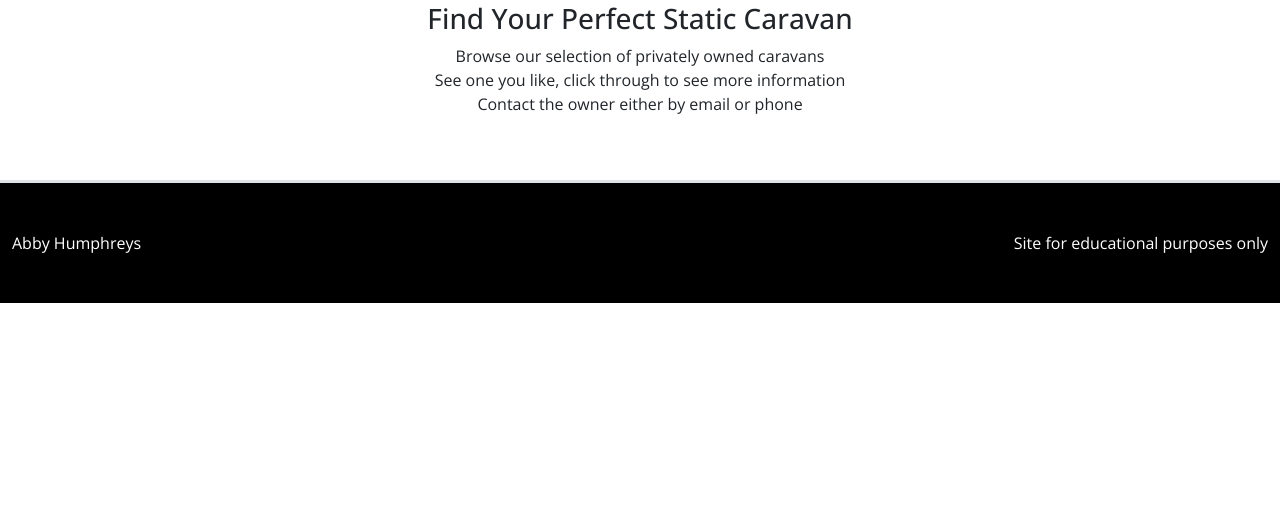
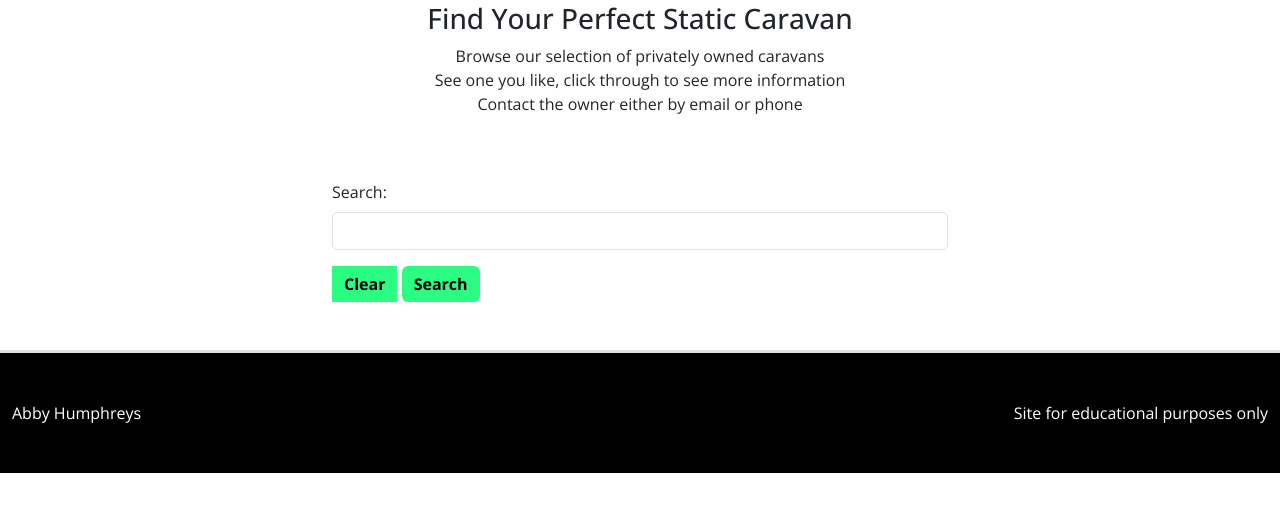
Before and after one commit to AbbyHumphreys/Caravansy, a Flask app: page /search in a window 1280 px wide. Shown: the part 72-584 px from the top of the page. Run offline with Flask 2, Linux system fonts and the light colour scheme; data that the repository does not hold is empty; some libraries are stand-ins or nearby versions.

Commit message:
add: search bar

```diff
--- a/templates/listings.html
+++ b/templates/listings.html
@@ -8,6 +8,18 @@
                 <p class="mb-0">Browse our selection of privately owned caravans</p>
                 <p class="mb-0">See one you like, click through to see more information</p>
                 <p>Contact the owner either by email or phone</p>
+            </div>
+        </div>
+        <div class="row">
+            <div class="col-6 mx-auto">
+                <form method="POST" action="{{ url_for('search') }}" class="mb-5">
+                    <div class="mb-3">
+                        <label for="query" class="form-label">Search:</label>
+                        <input type="text" class="form-control" id="query" name="query" minlength="3" required>
+                    </div>
+                    <a class="btn btn-primary rounded-0" href="{{ url_for('get_listings') }}" role="button">Clear</a>
+                    <button type="submit" class="btn btn-primary">Search</button>
+                </form>
             </div>
         </div>
         <div class="row ms-2 me-2 ms-lg-5 ps-lg-5 me-lg-5 pe-lg-5">
```
